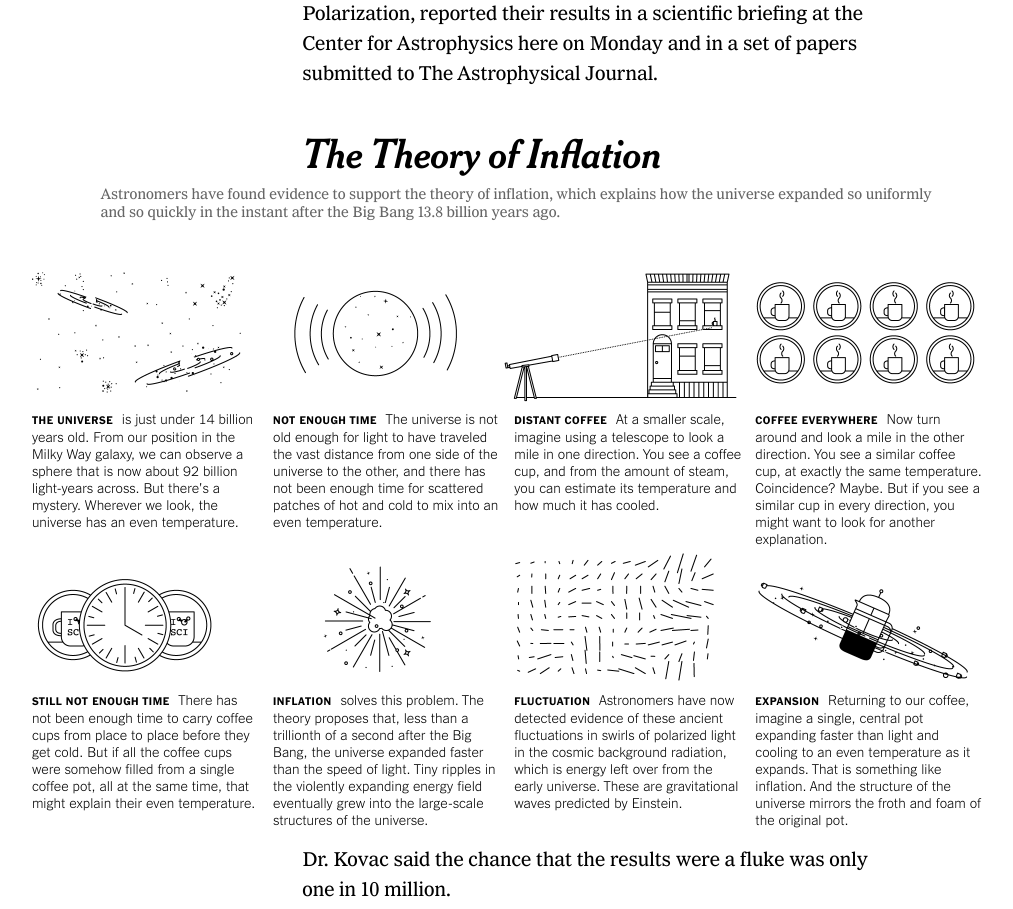
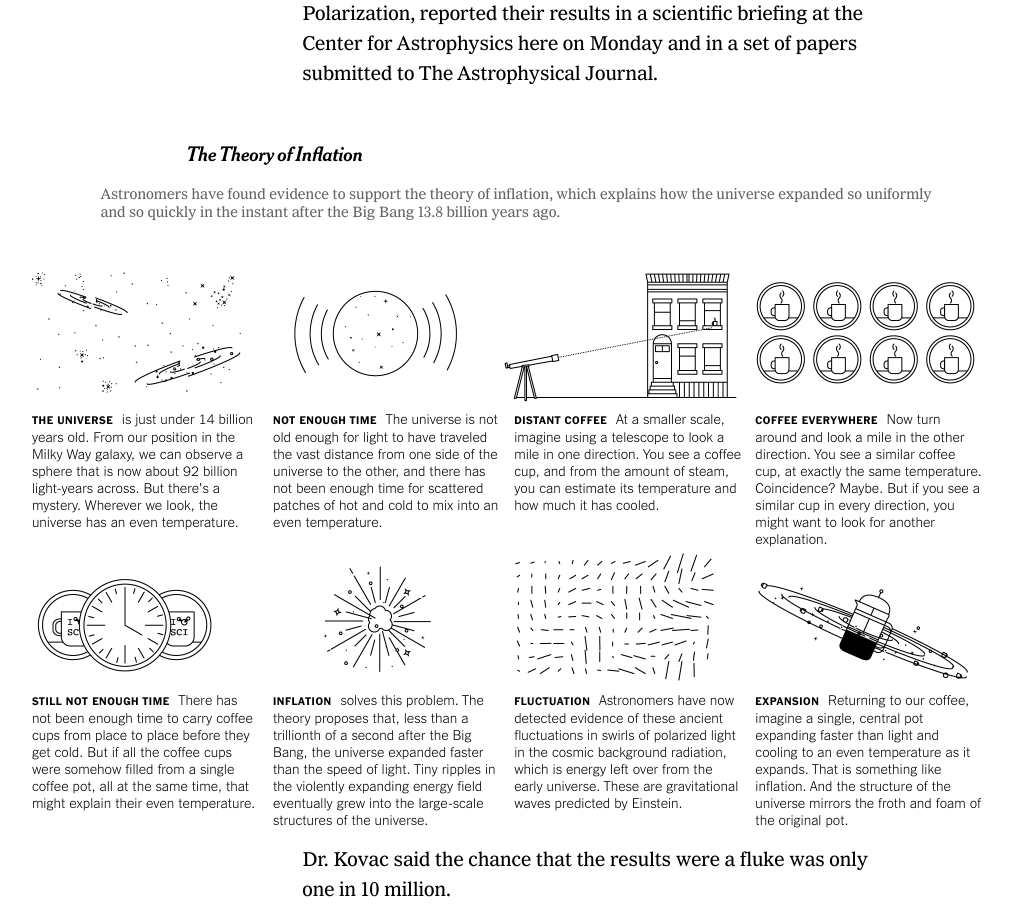
Before and after one commit to jdmartinez1062/Positioning-and-Floating-Elements, a website: page index.HTML in a window 1280 px wide. Shown: the part 3080-3989 px from the top of the page, without its empty margins (136-1149 px from the left). Drawn offline with Linux system fonts and the light colour scheme; a web font is replaced by a local one.

Commit message:
styled infographic title

```diff
--- a/css/style.css
+++ b/css/style.css
@@ -398,6 +398,18 @@ h2 {
   height: 25px;
   margin: 0 8px;
 }
+.inflation-title {
+  font-size: 20px;
+  margin-left: 10.625%;
+  word-spacing: -2px;
+  font-family: nyt-cheltenham, Helvetica, sans-serif;
+  font-style: italic;
+  font-weight: 700;
+
+  line-height: 48px;
+  display: inline-block;
+  max-width: 383.77px;
+}
 
 .inflation-img-div {
   display: flex;
```
